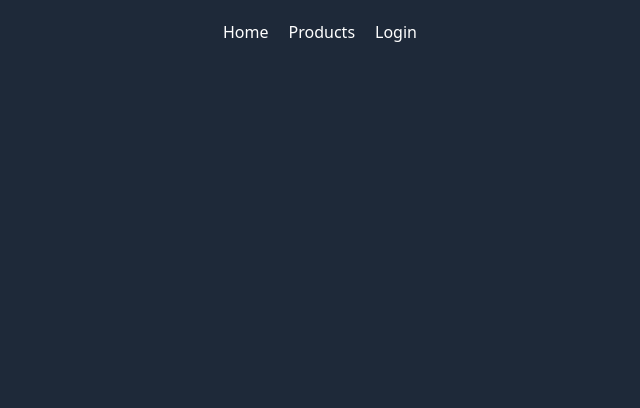
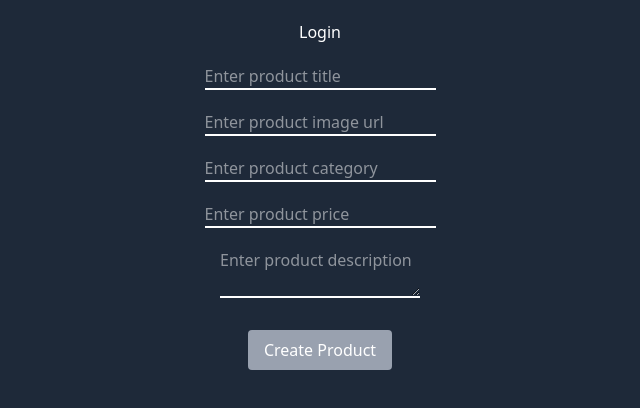
Before and after one commit to Abi-390/ReduxProject, a React app in the folder frontend/: page /admin/create-product in a window 1280 px wide. Before the commit this address had no page. Shown: the top 408 px of the page, without its empty margins (320-960 px from the left). Built offline with nearby package versions, Linux system fonts and the light colour scheme; no server answers; the HTML template or start-up script is replaced by a standard one.

Commit message:
creating and storing product in db.json done

```diff
--- a/frontend/src/App.jsx
+++ b/frontend/src/App.jsx
@@ -1,17 +1,17 @@
 import React, { useEffect } from "react";
-import { asyncgetuser } from "./store/userActions";
+
 import { useDispatch, useSelector } from "react-redux";
 import Mainroutes from "./routes/Mainroutes";
 import Nav from "./components/Nav";
 import { asyncCurrentUser } from "./store/actions/userActions";
+import { asyncLoadProducts } from "./store/actions/productActions";
 
 const App = () => {
   const dispatch = useDispatch();
-  useEffect(()=>{
-
-   dispatch(
-    asyncCurrentUser())
-  },[])
+  useEffect(() => {
+    dispatch(asyncCurrentUser());
+    dispatch(asyncLoadProducts());
+  }, []);
 
   return (
     <div className="w-screen h-screen bg-gray-800 text-white font-thin p-5">
--- a/frontend/src/components/Nav.jsx
+++ b/frontend/src/components/Nav.jsx
@@ -1,8 +1,19 @@
-import { NavLink } from "react-router";
+import { NavLink } from "react-router-dom";
+import { useSelector } from "react-redux";
+import { useEffect } from "react";
 
 const Nav = () => {
+  const user = useSelector((state) => state.user.users);
+  useEffect(() => {
+    if (user) {
+      console.log(user);
+    }
+  }, [user]);
+
   return (
     <nav className="flex items-center justify-center gap-5">
+      {user ? (
+        <>
           <NavLink
             className={(e) => (e.isActive ? "text-pink-300" : "text-white")}
             to="/"
@@ -15,14 +26,23 @@ const Nav = () => {
           >
             Products
           </NavLink>
-
+          <NavLink
+            className={(e) => (e.isActive ? "text-pink-300" : "text-white")}
+            to="/admin/create-product"
+          >
+            Create Product
+          </NavLink>
+        </>
+      ) : (
+        <>
           <NavLink
             className={(e) => (e.isActive ? "text-pink-300" : "text-white")}
             to="/login"
           >
             Login
           </NavLink>
-
+        </>
+      )}
     </nav>
   );
 };
--- a/frontend/src/pages/admin/CreateProduct.jsx
+++ b/frontend/src/pages/admin/CreateProduct.jsx
@@ -0,0 +1,61 @@
+import { nanoid } from "@reduxjs/toolkit";
+import { useForm } from "react-hook-form";
+import { Link, useNavigate } from "react-router";
+import { asyncCreateProduct } from "../../store/actions/productActions";
+
+import { useDispatch } from "react-redux";
+const CreateProduct = () => {
+  const { register, reset, handleSubmit } = useForm();
+  const navigate = useNavigate();
+  const dispatch = useDispatch();
+  const createProductHandler = (product) => {
+    product.id = nanoid();
+
+    console.log("product data", product);
+    dispatch(asyncCreateProduct(product));
+    navigate("/products");
+  };
+
+  return (
+    <form
+      onSubmit={handleSubmit(createProductHandler)}
+      className="flex items-center justify-center flex-col mt-5"
+    >
+      <input
+        className="border-b-2 outline-0 mb-5"
+        type="text"
+        placeholder="Enter product title"
+        {...register("title")}
+      />
+      <input
+        className="border-b-2 outline-0 mb-5"
+        type="url"
+        placeholder="Enter product image url"
+        {...register("image")}
+      />
+      <input
+        className="border-b-2 outline-0 mb-5"
+        type="text"
+        placeholder="Enter product category"
+        {...register("category")}
+      />
+      <input
+        className="border-b-2 outline-0 mb-5"
+        type="number"
+        placeholder="Enter product price"
+        {...register("price")}
+      />
+      <textarea
+        className="border-b-2 outline-0 mb-5"
+        type="text"
+        placeholder="Enter product description"
+        {...register("description")}
+      ></textarea>
+      <button className="px-4 py-2 font-thin rounded bg-gray-400 text-white font-bold mt-3">
+        Create Product
+      </button>
+    </form>
+  );
+};
+
+export default CreateProduct;
--- a/frontend/src/pages/admin/UpdateProduct.jsx
+++ b/frontend/src/pages/admin/UpdateProduct.jsx
@@ -0,0 +1,11 @@
+
+
+const UpdateProduct = () => {
+  return (
+    <div>
+      update
+    </div>
+  )
+}
+
+export default UpdateProduct
--- a/frontend/src/routes/Mainroutes.jsx
+++ b/frontend/src/routes/Mainroutes.jsx
@@ -4,6 +4,8 @@ import Cart from "../pages/Cart";
 import Login from "../pages/Login";
 import Register from "../pages/Register";
 import { Routes, Route } from "react-router";
+import CreateProduct from "../pages/admin/CreateProduct";
+import UpdateProduct from "../pages/admin/UpdateProduct";
 
 const Mainroutes = () => {
   return (
@@ -13,6 +15,8 @@ const Mainroutes = () => {
       <Route path="/cart" element={<Cart />} />
       <Route path="/login" element={<Login />} />
       <Route path="/register" element={<Register />} />
+      <Route path="/admin/create-product" element={<CreateProduct />} />
+      <Route path="/admin/update-product/:id" element={<UpdateProduct />} />
     </Routes>
   );
 };
--- a/frontend/src/store/actions/productActions.jsx
+++ b/frontend/src/store/actions/productActions.jsx
@@ -0,0 +1,21 @@
+import axios from "../../api/axiosconfig";
+import { loadproduct } from "../reducers/productSlice";
+
+export const asyncLoadProducts = () => async (dispatch, getState) => {
+  try {
+    const { data } = await axios.get("/products");
+    dispatch(loadproduct(data));
+  } catch (error) {
+    console.log(error);
+  }
+};
+
+export const asyncCreateProduct = (product) => async (dispatch, getState) => {
+  try {
+    await axios.post("/products", product);
+    dispatch(asyncLoadProducts());
+  } catch (error) {
+    console.log("Corrupted user data, clearing storage");
+    localStorage.removeItem("user");
+  }
+};
--- a/frontend/src/store/actions/userActions.jsx
+++ b/frontend/src/store/actions/userActions.jsx
@@ -1,5 +1,5 @@
 import axios from "../../api/axiosconfig";
-import { loaduser } from "../userSlice";
+import { loaduser } from "../reducers/userSlice";
 
 
 export const asyncLoginUser = (user) => async (dispatch) => {
@@ -51,6 +51,7 @@ export const asyncCurrentUser = () => async (dispatch) => {
 
     const user = JSON.parse(storedUser);
     dispatch(loaduser(user));
+     console.log("User logged in (restored from localStorage):", user);
   } catch (error) {
     console.log("Corrupted user data, clearing storage");
     localStorage.removeItem("user");
--- a/frontend/src/store/store.jsx
+++ b/frontend/src/store/store.jsx
@@ -1,6 +1,8 @@
 import { configureStore } from "@reduxjs/toolkit";
-import userSlice from "./userSlice.jsx";
+import userSlice from "./reducers/userSlice";
+import productSlice from "./reducers/productSlice";
+import cartSlice from "./reducers/cartSlice";
 
 export const store = configureStore({
-  reducer: { user: userSlice },
+  reducer: { user: userSlice, product: productSlice, cart: cartSlice },
 });
--- a/frontend/src/store/userActions.jsx
+++ /dev/null
@@ -1,12 +0,0 @@
-import axios from "../api/axiosconfig";
-import { loaduser } from "./userSlice";
-
-export const asyncgetuser = () => async (dispatch, getState) => {
-  try {
-    const res = await axios.get("/users");
-    console.log("current state>>",getState());
-    dispatch(loaduser(res.data));
-  } catch (error) {
-    console.log(error);
-  }
-};
--- a/frontend/src/store/userSlice.jsx
+++ /dev/null
@@ -1,14 +0,0 @@
-import { createSlice } from "@reduxjs/toolkit";
-
-const initialState = { data: [], };
-
-const userSlice=createSlice({
-  name: "user",
-  initialState,
-  reducers: { loaduser:(state,action)=>{
-    state.data=action.payload;
-  },},
-});
-
-export const {loaduser} = userSlice.actions;
-export default userSlice.reducer;
```
Also changed, not shown: 1 other file (tests, documents, lock files or other folders). Lines whose indentation alone changed are shown as unchanged.
